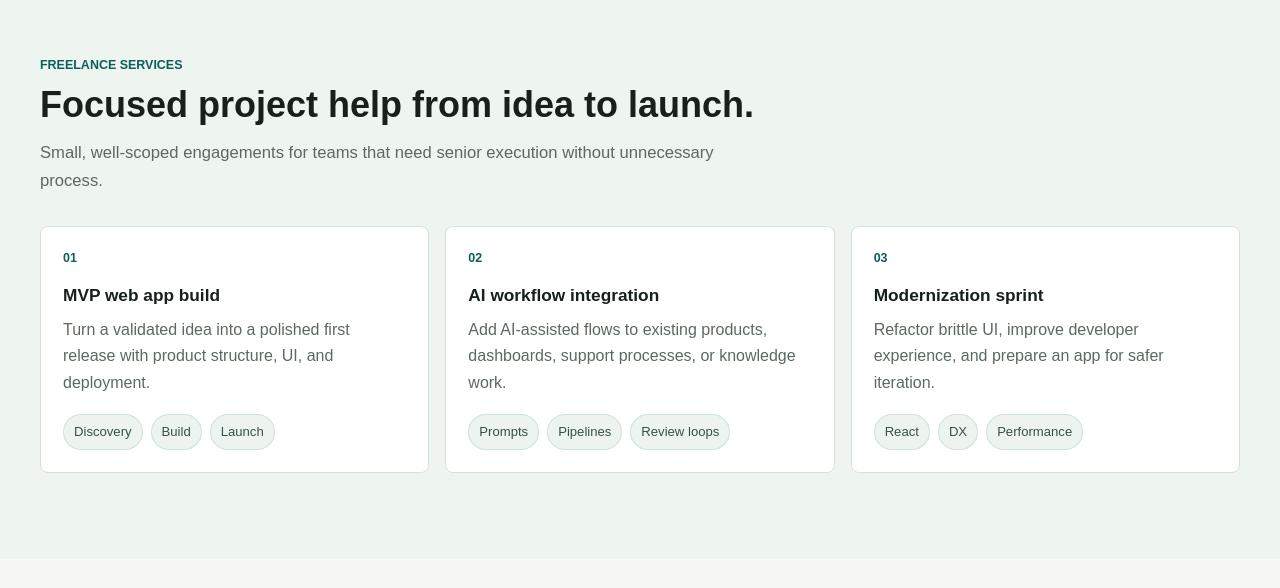
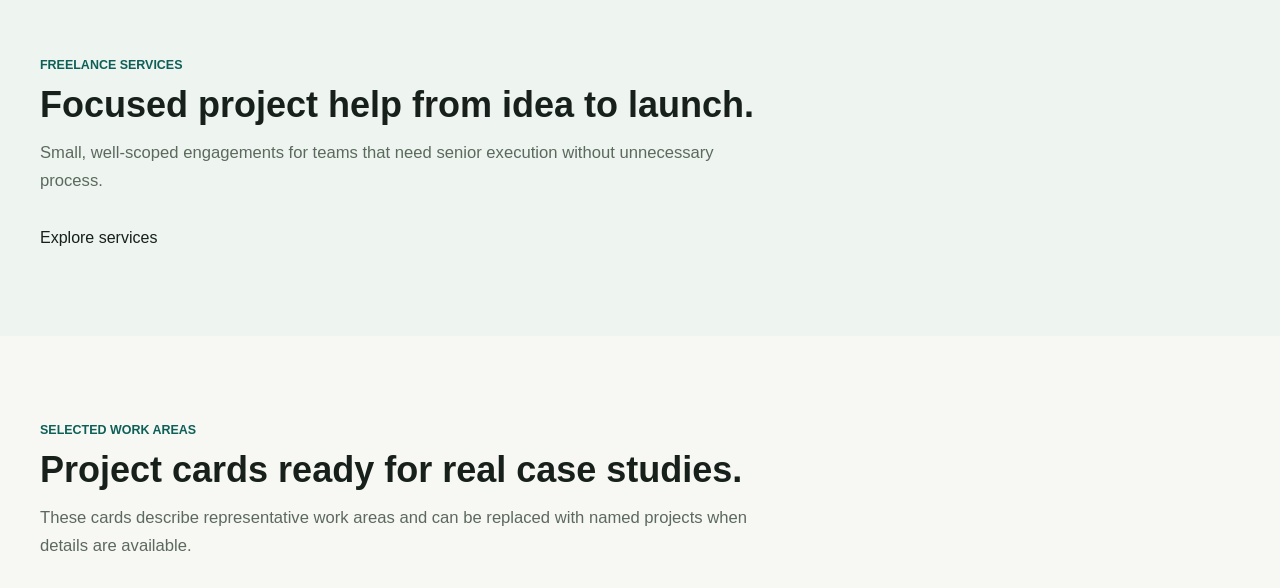
Before and after one commit to fantafi/portfolio, a Next.js app: page / in a window 1280 px wide. Shown: the part 1430-2018 px from the top of the page. Built offline with nearby package versions, Linux system fonts and the light colour scheme.

Commit message:
Refine homepage services teaser

```diff
--- a/app/components/PortfolioPage.tsx
+++ b/app/components/PortfolioPage.tsx
@@ -4,10 +4,10 @@ import { useState } from "react";
 import { portfolioContent, type Language } from "../content/portfolio";
 import ContactLinks from "./ContactLinks";
 import HeroScene from "./HeroScene";
-import LanguageToggle from "./LanguageToggle";
 import ProjectCard from "./ProjectCard";
 import SectionHeader from "./SectionHeader";
 import ServiceCard from "./ServiceCard";
+import SiteNav from "./SiteNav";
 
 export default function PortfolioPage() {
   const [language, setLanguage] = useState<Language>("en");
@@ -15,24 +15,15 @@ export default function PortfolioPage() {
 
   return (
     <main className="portfolio-shell" lang={language}>
-      <header className="site-nav">
-        <a className="site-mark" href="#top" aria-label={copy.nav.name}>
-          {copy.nav.name}
-        </a>
-        <nav aria-label={copy.accessibility.primaryNavigation}>
-          {copy.nav.links.map((link) => (
-            <a href={link.href} key={link.href}>
-              {link.label}
-            </a>
-          ))}
-        </nav>
-        <LanguageToggle
-          ariaLabel={copy.accessibility.languageSelector}
-          labels={copy.languageToggle}
-          onChange={setLanguage}
-          value={language}
-        />
-      </header>
+      <SiteNav
+        ariaLabel={copy.accessibility.primaryNavigation}
+        language={language}
+        languageLabels={copy.languageToggle}
+        languageSelectorLabel={copy.accessibility.languageSelector}
+        links={copy.nav.links}
+        name={copy.nav.name}
+        onLanguageChange={setLanguage}
+      />
 
       <section className="hero-section" id="top">
         <div className="hero-copy">
@@ -59,18 +50,15 @@ export default function PortfolioPage() {
         </div>
       </section>
 
-      <section className="content-section section-band" id="services">
-        <SectionHeader {...copy.services} />
-        <div className="card-grid three-columns">
-          {copy.services.items.map((item, index) => (
-            <ServiceCard
-              item={item}
-              index={index}
-              key={item.title}
-              tagListLabel={copy.accessibility.serviceTagsLabel}
-            />
-          ))}
-        </div>
+      <section className="content-section section-band services-teaser" id="services">
+        <SectionHeader
+          eyebrow={copy.services.eyebrow}
+          title={copy.services.title}
+          body={copy.services.body}
+        />
+        <a className="text-link" href="/services">
+          {copy.services.cta}
+        </a>
       </section>
 
       <section className="content-section" id="work">
--- a/app/content/portfolio.ts
+++ b/app/content/portfolio.ts
@@ -108,6 +108,7 @@ export type PortfolioCopy = {
     eyebrow: string;
     title: string;
     body: string;
+    cta: string;
     items: Service[];
   };
   work: {
@@ -218,6 +219,7 @@ export const portfolioContent: Record<Language, PortfolioCopy> = {
       eyebrow: "Freelance services",
       title: "Focused project help from idea to launch.",
       body: "Small, well-scoped engagements for teams that need senior execution without unnecessary process.",
+      cta: "Explore services",
       items: [
         {
           title: "MVP web app build",
@@ -325,6 +327,7 @@ export const portfolioContent: Record<Language, PortfolioCopy> = {
       eyebrow: "Dịch vụ freelance",
       title: "Hỗ trợ project từ ý tưởng tới bản chạy được.",
       body: "Các gói hợp tác gọn, rõ phạm vi, phù hợp với đội ngũ cần tốc độ và chất lượng kỹ thuật.",
+      cta: "Xem dịch vụ",
       items: [
         {
           title: "Xây dựng MVP web app",
```
